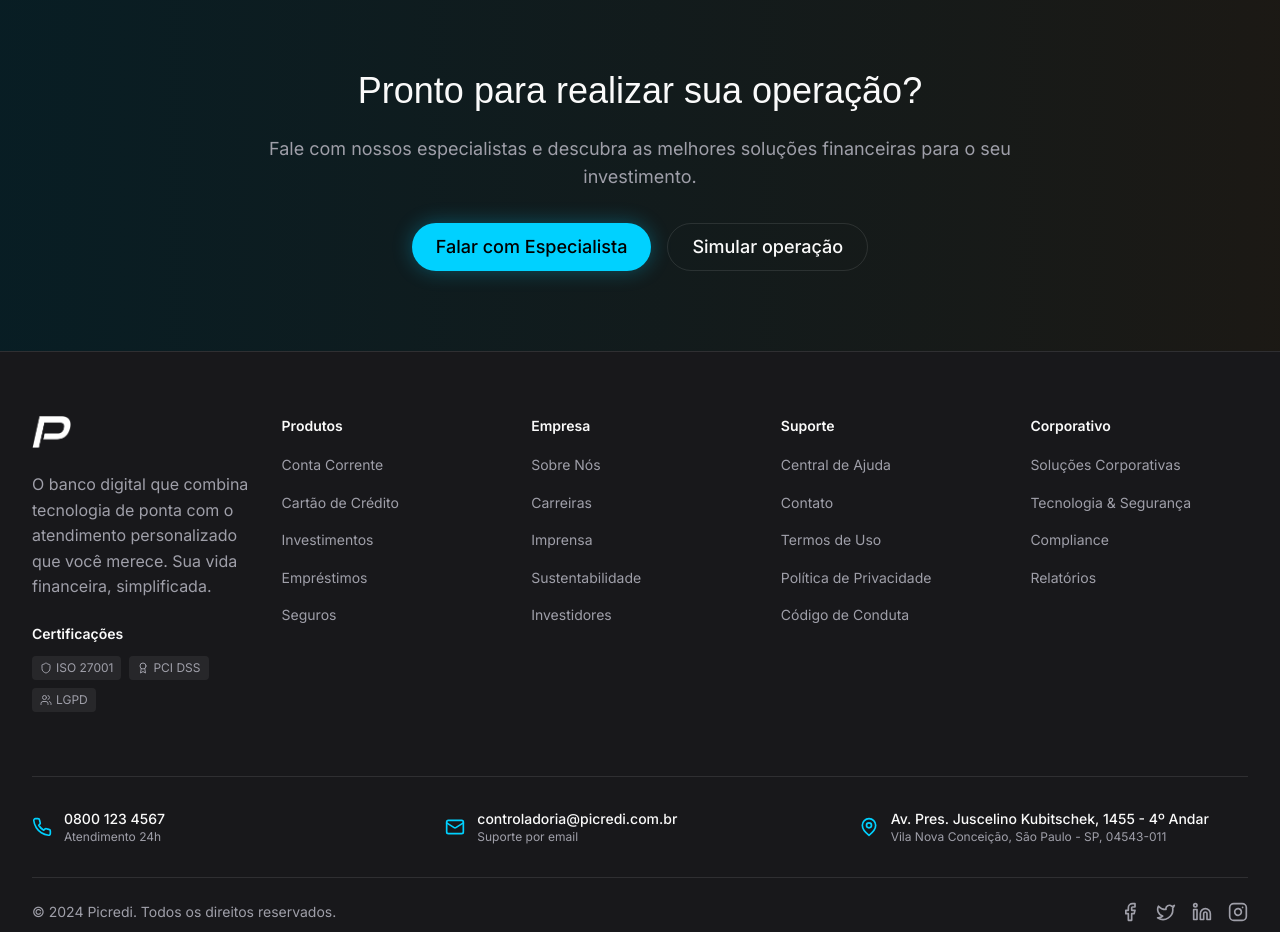
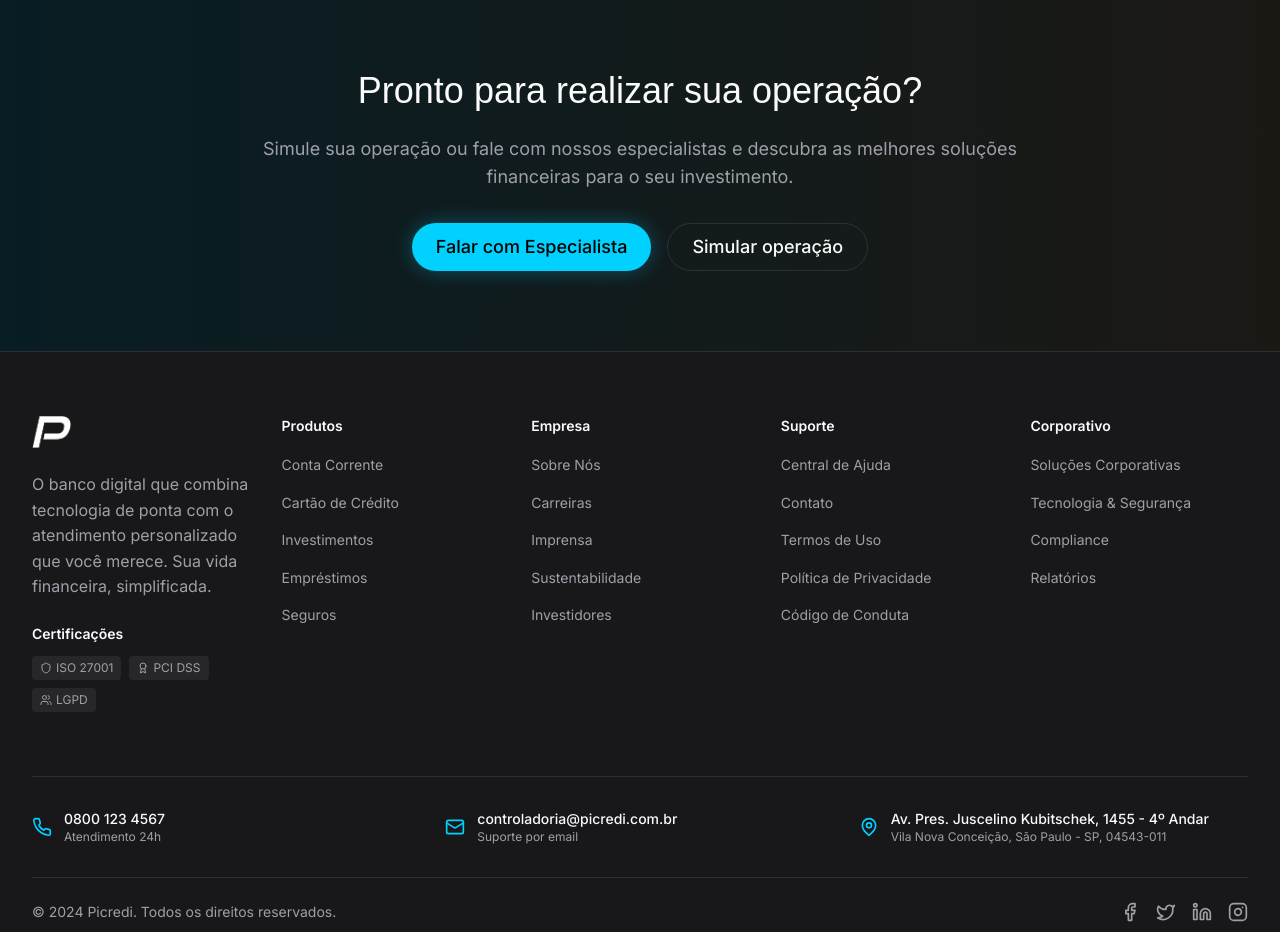
Before and after one commit to igormart21/picredi, a Next.js app: page /produtos/agronegocio in a window 1280 px wide. Shown: the part 2920-3852 px from the top of the page. Built offline with nearby package versions, Linux system fonts and the light colour scheme; a web font is replaced by a local one.

Commit message:
Ajusta descrição do CTA na página de agronegócio

```diff
--- a/app/produtos/agronegocio/page.tsx
+++ b/app/produtos/agronegocio/page.tsx
@@ -226,7 +226,7 @@
               Pronto para realizar sua operação?
             </h2>
             <p className="text-lg text-muted-foreground mb-8 max-w-3xl mx-auto">
-              Fale com nossos especialistas e descubra as melhores soluções financeiras para o seu investimento.
+              Simule sua operação ou fale com nossos especialistas e descubra as melhores soluções financeiras para o seu investimento.
             </p>
             <div className="flex flex-col sm:flex-row gap-4 justify-center">
               <Button
```
